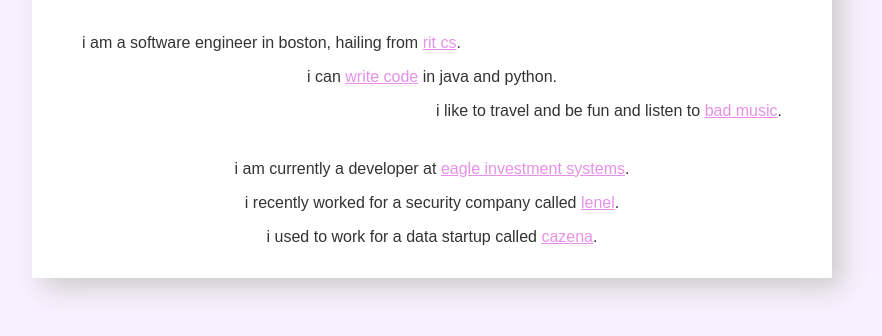
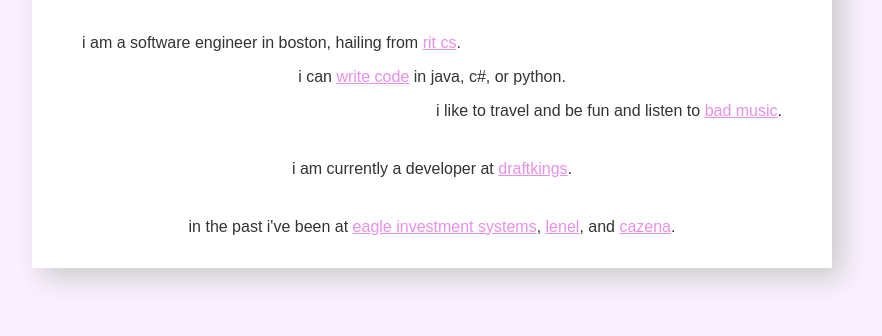
Before and after one commit to grrttedwards/grrttedwards.github.io, a plain HTML site: page index.html in a window 1280 px wide. Shown: the part 192-528 px from the top of the page, without its empty margins (208-1090 px from the left). Drawn offline with Linux system fonts and the light colour scheme.

Commit message:
Update for dk

```diff
--- a/index.html
+++ b/index.html
@@ -17,7 +17,7 @@
     </div>
     <div class="mid">
       <p>
-        i can <a href="https://www.github.com/grrttedwards/">write code</a> in java and python.
+        i can <a href="https://www.github.com/grrttedwards/">write code</a> in java, c#, or python.
       </p>
     </div>
     <div class="right">
@@ -25,15 +25,16 @@
         i like to travel and be fun and listen to <a href="https://soundcloud.com/grrttedwards">bad music</a>.
       </p>
     </div>
-    <div class="bottom mid">
+    <div class="spaced mid">
       <p>
-        i am currently a developer at <a href="https://www.eagleinvsys.com/">eagle investment systems</a>.
+        i am currently a developer at <a href="https://www.draftkings.com/about/">draftkings</a>.
       </p>
+    </div>
+    <div class="spaced bottom mid">
       <p>
-        i recently worked for a security company called <a href="https://www.lenel.com/">lenel</a>.
-      </p>
-      <p>
-        i used to work for a data startup called <a href="https://www.cazena.com">cazena</a>.
+        in the past i've been at
+        <a href="https://www.eagleinvsys.com/">eagle investment systems</a>,
+        <a href="https://www.lenel.com/">lenel</a>, and <a href="https://www.cazena.com">cazena</a>.
       </p>
     </div>
   </div>
--- a/style.css
+++ b/style.css
@@ -75,7 +75,9 @@ a:hover {
     margin-right:50px;
     text-align:right;
 }
+.spaced {
+    margin-top: 40px;
+}
 .bottom {
-    margin-top: 40px;
     padding-bottom: 1em;
 }
```
